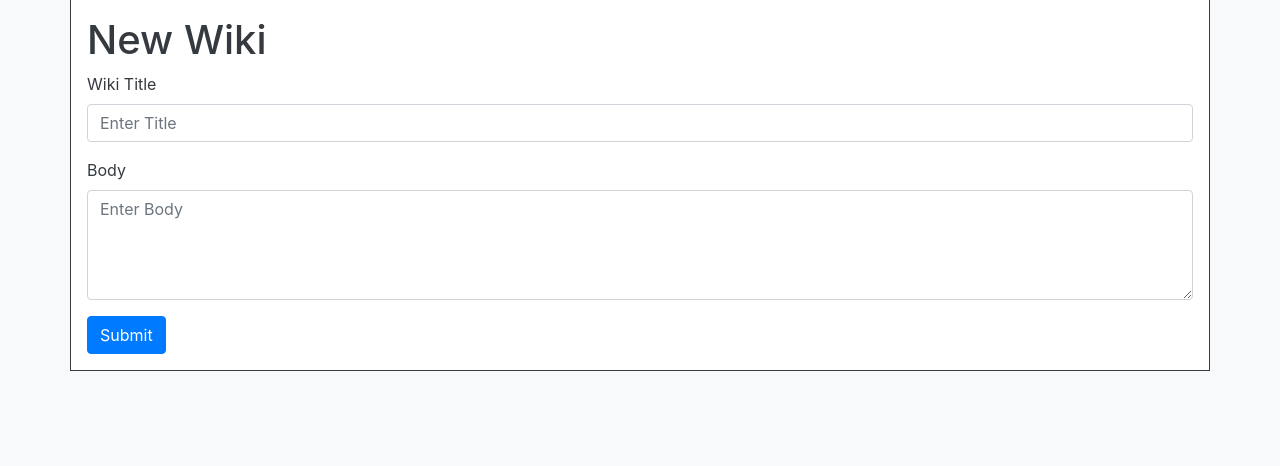
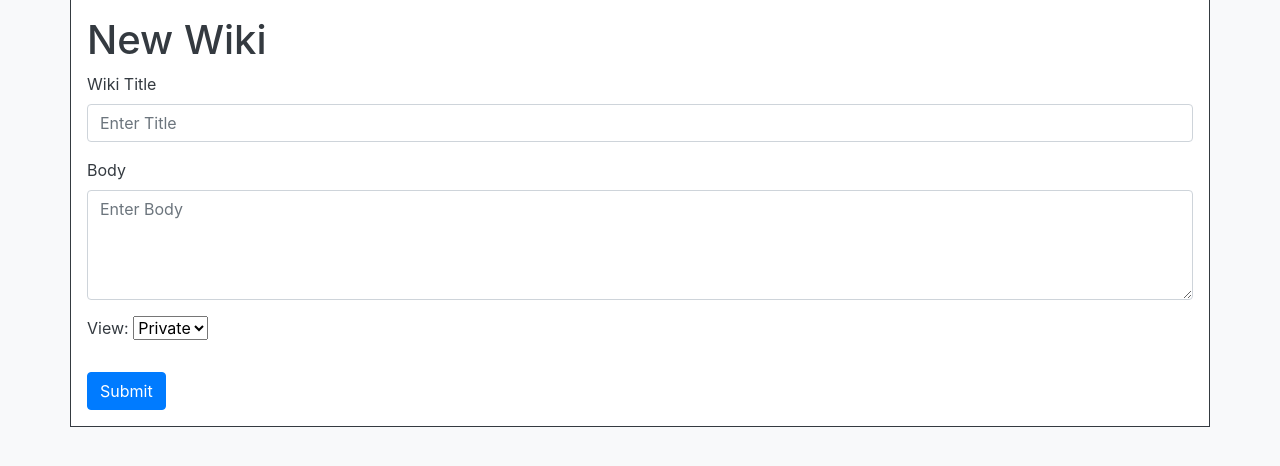
Before and after one commit to wayock/blocipedia-node, a Node server app: page /wikis/new in a window 1280 px wide. Shown: the part 61-527 px from the top of the page. Run offline with Node 20, Linux system fonts and the light colour scheme; a user stored in the database is signed in; tables that the repository leaves empty hold one stand-in row (values such as "Sample post"); some libraries are stand-ins or nearby versions.

Commit message:
added select private or public button in views/wikis/new.ejs

```diff
--- a/src/views/wikis/new.ejs
+++ b/src/views/wikis/new.ejs
@@ -19,6 +19,17 @@
           <label for="body">Body</label>
           <textarea rows="4" class="form-control" name="body" placeholder="Enter Body"></textarea>
         </div>
+        <div>
+        <% if (currentUser.role == 1) { %>
+            <label for="private">View:</label>
+              <select>
+                <option value="private">Private</option>
+                <option value="public">Public</option>
+              </select>
+        <%  } %>
+        <br>
+        <br>
+        </div>
         <button type="submit" class="btn btn-primary">Submit</button>
       </form>
 
```
